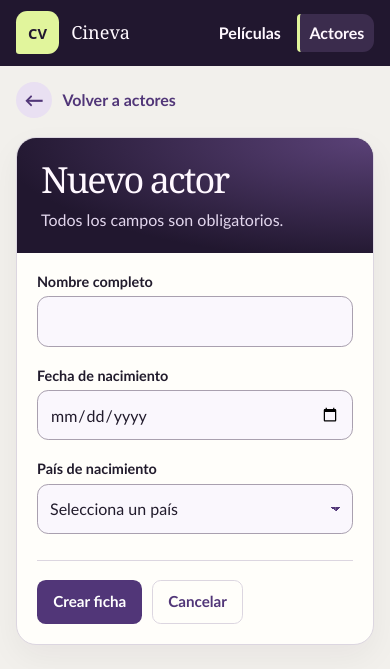
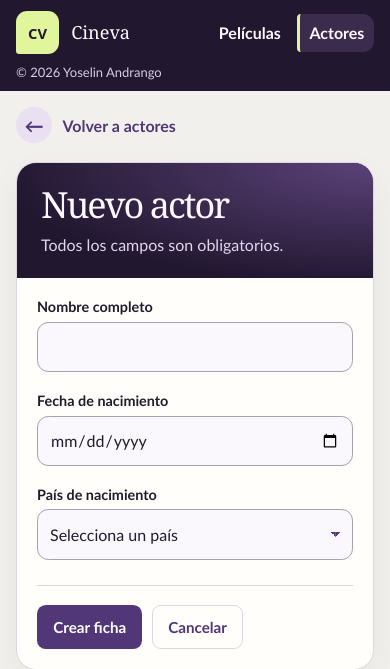
Before and after one commit to YoselinAg/peliculas-frontend, a Spring Boot app: page /actores/nuevo in a window 390 px wide. Shown: the top 669 px of the page. Run offline with Spring Boot 4, Linux system fonts and the light colour scheme.

Commit message:
add message copyrigth

```diff
--- a/src/main/resources/static/css/catalogo.css
+++ b/src/main/resources/static/css/catalogo.css
@@ -52,6 +52,7 @@ button, input, select, textarea { font: inherit; }
     font: bold .92rem system-ui, sans-serif;
 }
 .rail nav { display: flex; flex-wrap: wrap; gap: .4rem; margin-top: 3rem; }
+.rail-copyright { display: block; margin-top: 1.25rem; color: #d9cce5; font-size: .8125rem; }
 .nav-item {
     display: block;
     flex-basis: 100%;
@@ -442,6 +443,8 @@ tbody tr:hover { background: #f7f4fb; }
 @media (max-width: 48rem) {
     .rail { position: static; width: auto; display: flex; align-items: center; justify-content: space-between; gap: .6rem; padding: .7rem 1rem; }
     .rail nav { justify-content: flex-end; margin: 0; }
+    .rail { flex-wrap: wrap; }
+    .rail-copyright { flex-basis: 100%; margin-top: 0; }
     .nav-item { flex-basis: auto; padding: .6rem; }
     .brand { font-size: 1.13rem; }
     .main { margin: 0; }
--- a/src/main/resources/templates/layout.html
+++ b/src/main/resources/templates/layout.html
@@ -19,6 +19,7 @@
         <a class="nav-item" th:href="@{/actores}"
            th:attr="aria-current=${seccion == 'actores' ? 'page' : null}">Actores</a>
     </nav>
+    <small class="rail-copyright">© 2026 Yoselin Andrango</small>
 </aside>
 <main id="contenido" class="main">
     <div class="container" th:replace="${contenido}"></div>
```
